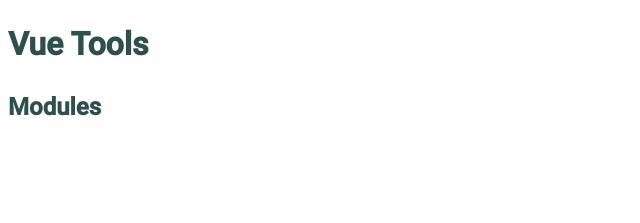
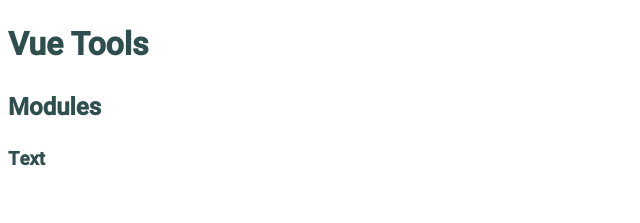
Before and after one commit to aclarke211/vue-tools, a Vue app: page / in a window 1280 px wide. Shown: the top 223 px of the page, without its empty margins (0-640 px from the left). Built offline with nearby package versions, Linux system fonts and the light colour scheme.

Commit message:
Display category names in Home page.

```diff
--- a/src/views/Home.vue
+++ b/src/views/Home.vue
@@ -5,15 +5,15 @@
     <div class="tool-types">
       <div
         class="type"
-        v-for="(type, typeKey) in toolTypes"
+        v-for="(toolType, typeKey) in toolTypes"
         :key="typeKey">
-          <h2 class="type__title">{{ type.name }}</h2>
-          <!-- <div
-            :class="['category', tool.name]"
-            v-for="(category, toolKey) in category.list"
-            :key="toolKey">
-
-          </div> -->
+          <h2 class="type__title">{{ toolType.name }}</h2>
+          <div
+            :class="['category']"
+            v-for="(category, catKey) in getCategories(toolType)"
+            :key="catKey">
+             <h3 class="category__title">{{ category }}</h3>
+          </div>
       </div>
     </div>
 
@@ -51,6 +51,14 @@ export default {
     //   return routes.filter(routeName => routeName.path.includes(`/${catName.toLowerCase()
     //    .replace(' ', '-')}/${subCatName.toLowerCase().replace(' ', '-')}/`));
     // },
+    getCategories(toolType) {
+      const categories = toolType.list.map(category => category.category);
+
+      // eslint-disable-next-line
+      console.log(categories);
+
+      return categories;
+    },
   },
 };
 </script>
```
